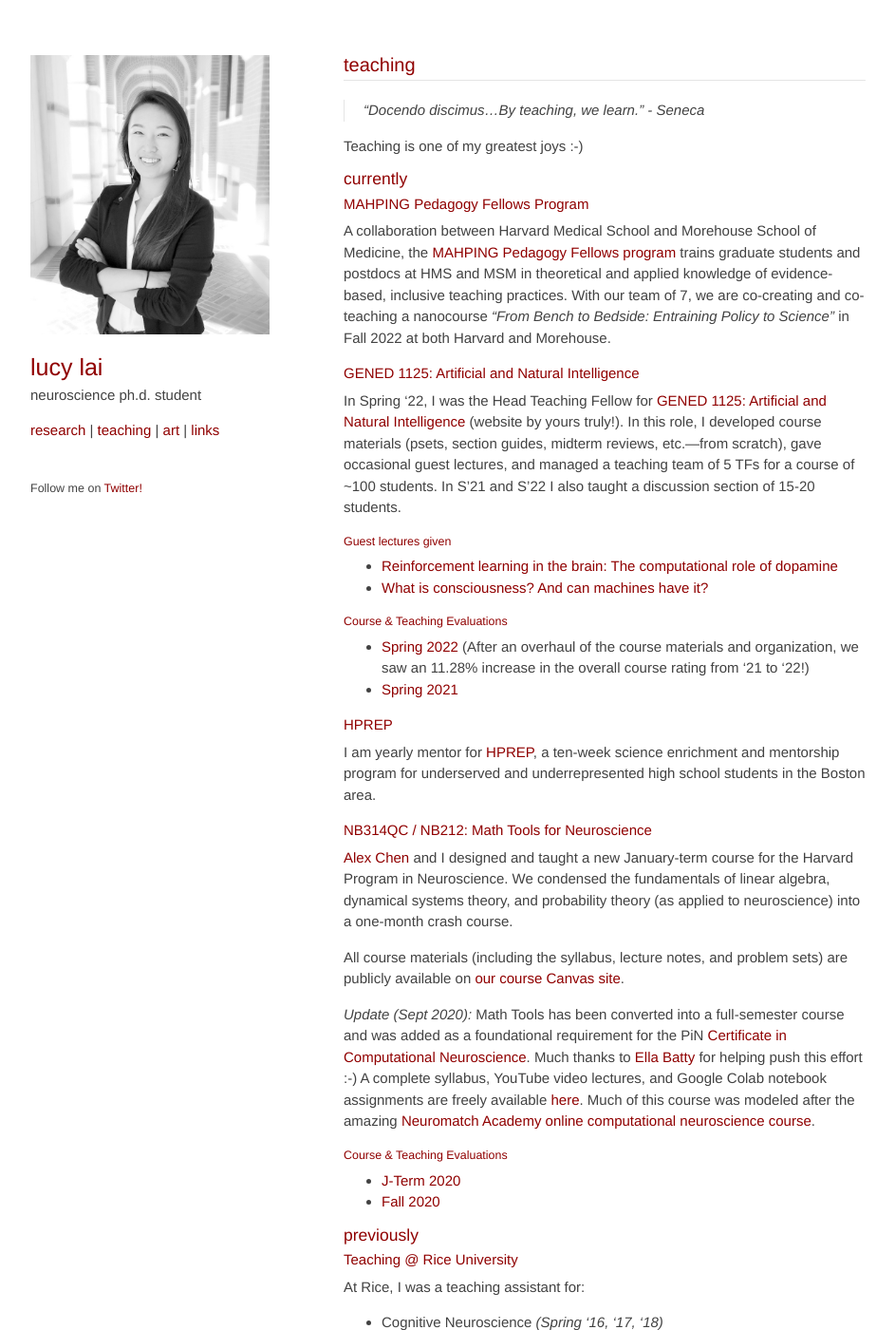
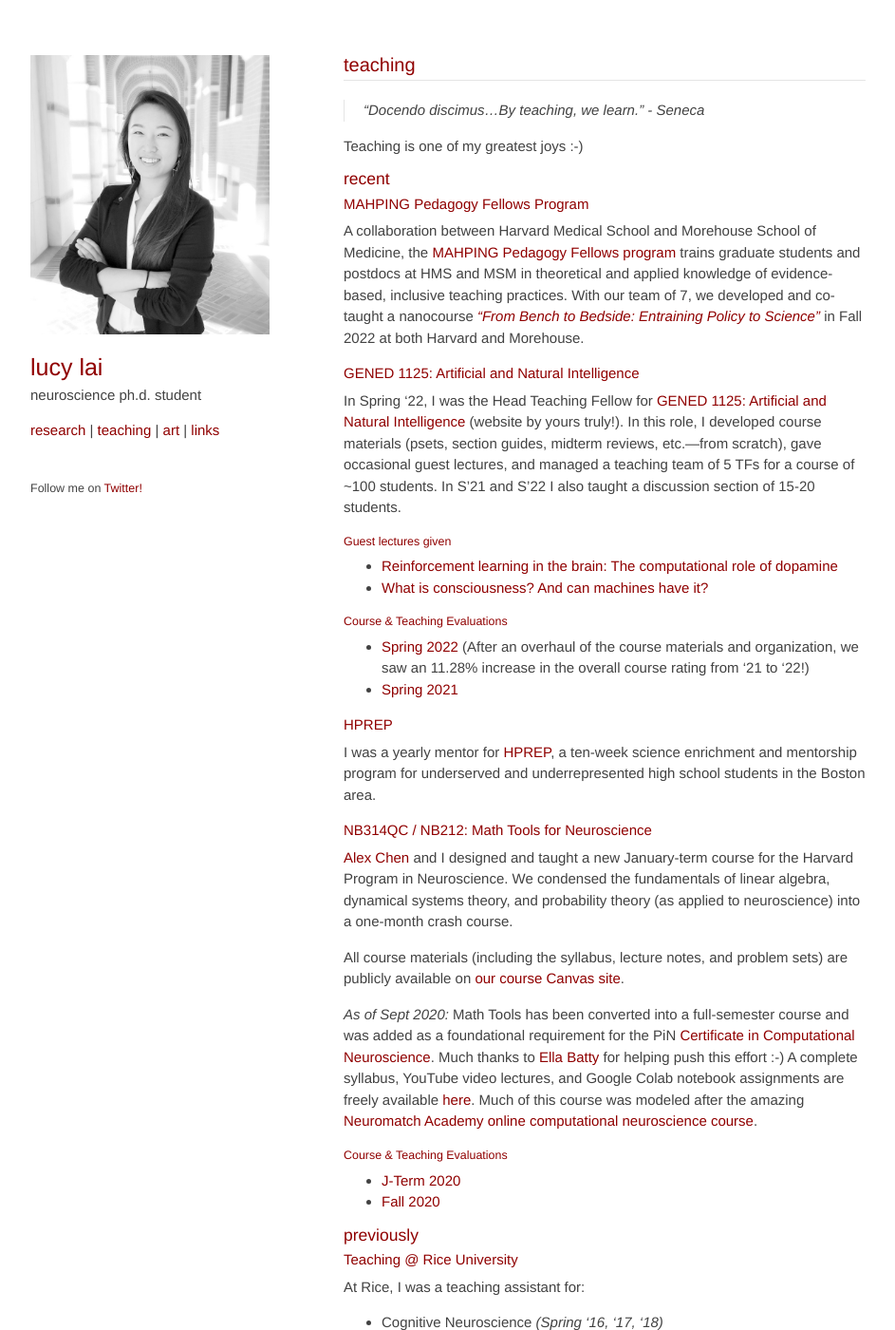
Before and after one commit to lucylai96/lucylai96.github.io, a Jekyll site: the page built from teaching.md, in a window 1280 px wide and 1400 px high. Shown: the whole window at 95% size, without its empty margins (168-1111 px from the left). Built offline with Jekyll 4.4.1, drawn with Linux system fonts in a browser that asks for light colours; our own code applies the rules of GitHub Pages for plain Markdown files.

Commit message:
Update teaching.md

```diff
--- a/teaching.md
+++ b/teaching.md
@@ -5,9 +5,9 @@
 
 Teaching is one of my greatest joys :-)
 
-### currently
+### recent
 #### [MAHPING Pedagogy Fellows Program](https://projects.iq.harvard.edu/mahping/pedagogy-fellows-program){:target="_blank"}
-A collaboration between Harvard Medical School and Morehouse School of Medicine, the [MAHPING Pedagogy Fellows program](https://projects.iq.harvard.edu/mahping/pedagogy-fellows-program){:target="_blank"} trains graduate students and postdocs at HMS and MSM in theoretical and applied knowledge of evidence-based, inclusive teaching practices. With our team of 7, we are co-creating and co-teaching a nanocourse *"From Bench to Bedside: Entraining Policy to Science"* in Fall 2022 at both Harvard and Morehouse.
+A collaboration between Harvard Medical School and Morehouse School of Medicine, the [MAHPING Pedagogy Fellows program](https://projects.iq.harvard.edu/mahping/pedagogy-fellows-program){:target="_blank"} trains graduate students and postdocs at HMS and MSM in theoretical and applied knowledge of evidence-based, inclusive teaching practices. With our team of 7, we developed and co-taught a nanocourse [*"From Bench to Bedside: Entraining Policy to Science"*](https://mahpingfellows.github.io/course/){:target="_blank"} in Fall 2022 at both Harvard and Morehouse.
 
 #### [GENED 1125: Artificial and Natural Intelligence](https://gened1125.github.io/spring2022/){:target="_blank"}
 In Spring '22, I was the Head Teaching Fellow for [GENED 1125: Artificial and Natural Intelligence](https://gened1125.github.io/spring2022/){:target="_blank"} (website by yours truly!). In this role, I developed course materials (psets, section guides, midterm reviews, etc.---from scratch), gave occasional guest lectures, and managed a teaching team of 5 TFs for a course of ~100 students. In S'21 and S'22 I also taught a discussion section of 15-20 students.
@@ -21,14 +21,14 @@ In Spring '22, I was the Head Teaching Fellow for [GENED 1125: Artificial and Na
 * [Spring 2021](./files/gened1125_s21.pdf){:target="_blank"}
 
 #### HPREP
-I am yearly mentor for [HPREP](https://hprep.wordpress.com/){:target="_blank"}, a ten-week science enrichment and mentorship program for underserved and underrepresented high school students in the Boston area.
+I was a yearly mentor for [HPREP](https://hprep.wordpress.com/){:target="_blank"}, a ten-week science enrichment and mentorship program for underserved and underrepresented high school students in the Boston area.
 
 #### [NB314QC / NB212: Math Tools for Neuroscience](https://github.com/ebatty/MathToolsforNeuroscience){:target="_blank"}
 [Alex Chen](https://twitter.com/alexbchen){:target="_blank"} and I designed and taught a new January-term course for the Harvard Program in Neuroscience. We condensed the fundamentals of linear algebra, dynamical systems theory, and probability theory (as applied to neuroscience) into a one-month crash course.
 
 All course materials (including the syllabus, lecture notes, and problem sets) are publicly available on [our course Canvas site](https://canvas.harvard.edu/courses/71556){:target="_blank"}.
 
-_Update (Sept 2020):_ Math Tools has been converted into a full-semester course and was added as a foundational requirement for the PiN [Certificate in Computational Neuroscience](https://pinphd.hms.harvard.edu/training/computational-certificate){:target="_blank"}. Much thanks to [Ella Batty](https://ebatty.github.io/){:target="_blank"} for helping push this effort :-) A complete syllabus, YouTube video lectures, and Google Colab notebook assignments are freely available [here](https://github.com/ebatty/MathToolsforNeuroscience){:target="_blank"}. Much of this course was modeled after the amazing [Neuromatch Academy online computational neuroscience course](https://www.neuromatchacademy.org/syllabus){:target="_blank"}.
+_As of Sept 2020:_ Math Tools has been converted into a full-semester course and was added as a foundational requirement for the PiN [Certificate in Computational Neuroscience](https://pinphd.hms.harvard.edu/training/computational-certificate){:target="_blank"}. Much thanks to [Ella Batty](https://ebatty.github.io/){:target="_blank"} for helping push this effort :-) A complete syllabus, YouTube video lectures, and Google Colab notebook assignments are freely available [here](https://github.com/ebatty/MathToolsforNeuroscience){:target="_blank"}. Much of this course was modeled after the amazing [Neuromatch Academy online computational neuroscience course](https://www.neuromatchacademy.org/syllabus){:target="_blank"}.
 
 ##### Course & Teaching Evaluations
 * [J-Term 2020](./files/nb314qc_evals.pdf){:target="_blank"}
```
